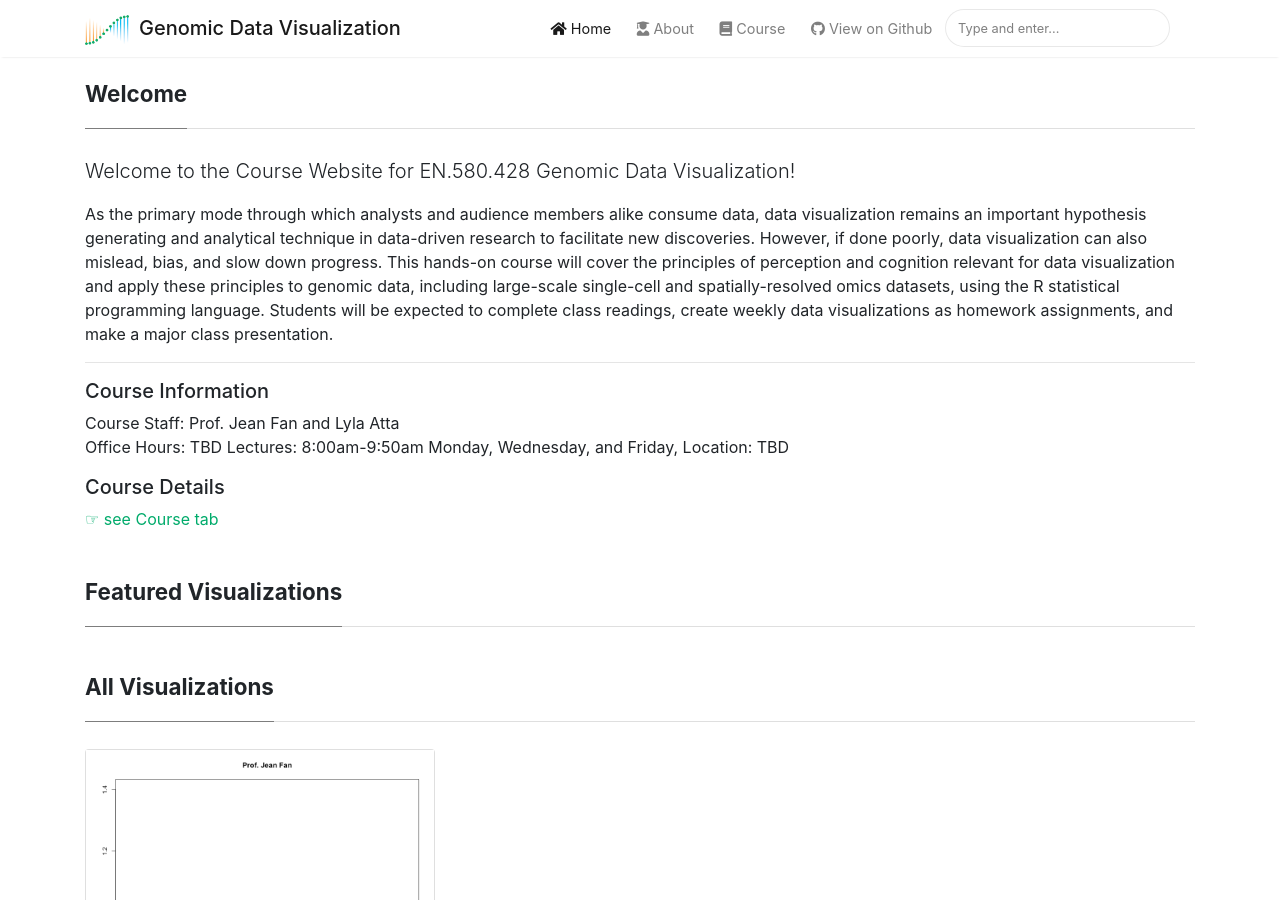
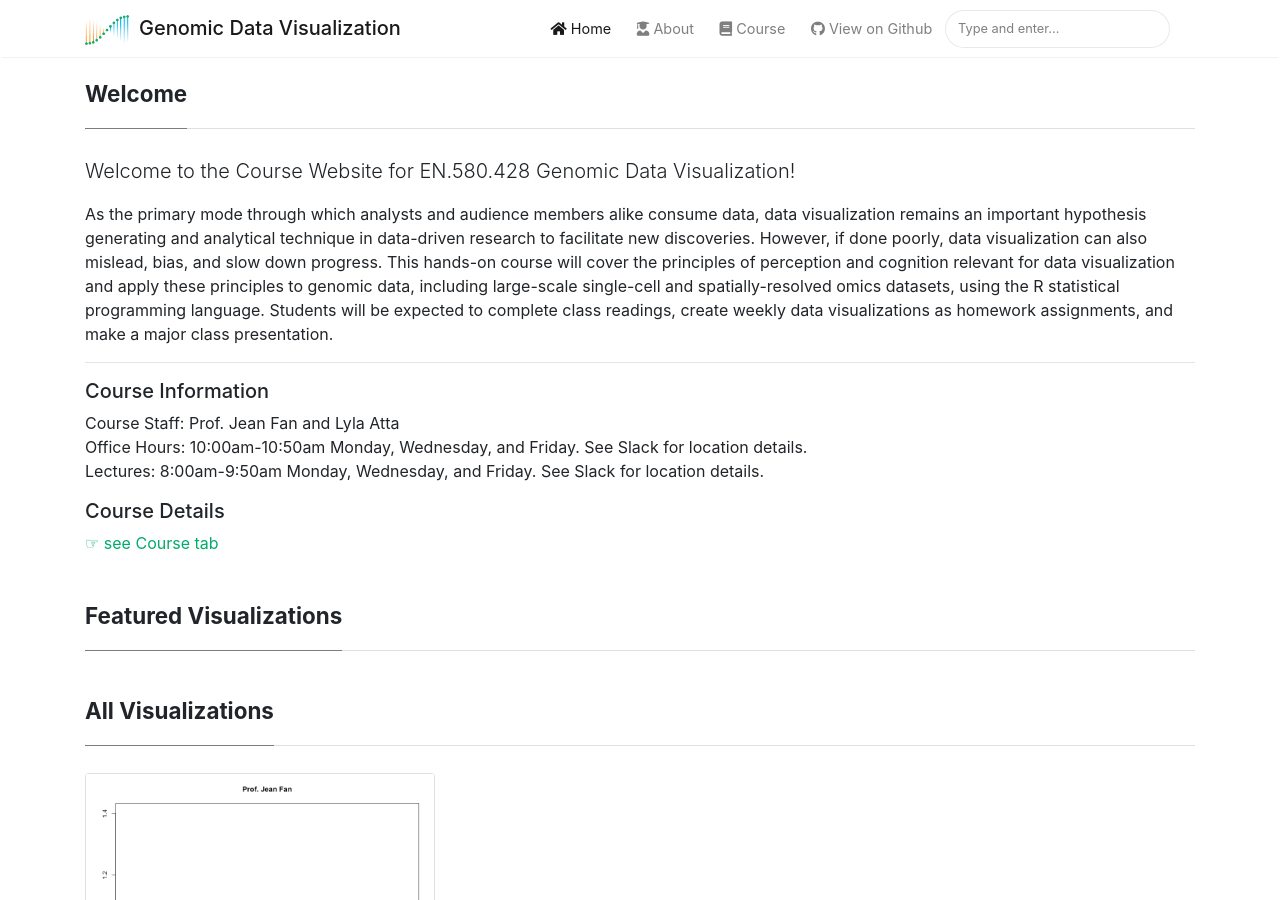
Before and after one commit to JEFworks-Lab/genomic-data-visualization-2022, a Jekyll site: the page built from index.html, in a window 1280 px wide and 900 px high. Built offline with Jekyll 4.4.1, drawn with Linux system fonts in a browser that asks for light colours; nearby versions of some CDN libraries; the list of posts is cut into pages by our own code.

Commit message:
update course info

```diff
--- a/index.html
+++ b/index.html
@@ -17,8 +17,8 @@ title: Home
 	<h5>Course Information</h5>
 	<p>
 	    Course Staff: Prof. Jean Fan and Lyla Atta<br>
-	    Office Hours: TBD
-	    Lectures: 8:00am-9:50am Monday, Wednesday, and Friday, Location: TBD
+	    Office Hours: 10:00am-10:50am Monday, Wednesday, and Friday. See Slack for location details.<br>
+	    Lectures: 8:00am-9:50am Monday, Wednesday, and Friday. See Slack for location details.
 	</p>
 
 	<h5>Course Details</h5>
```
